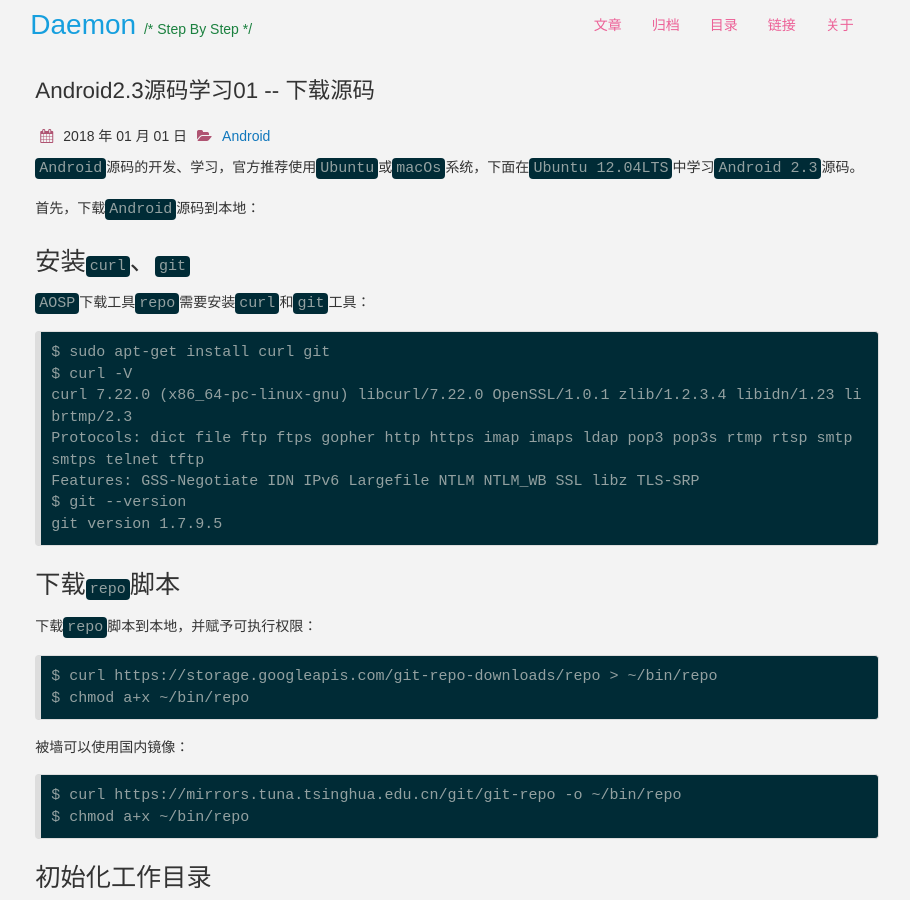
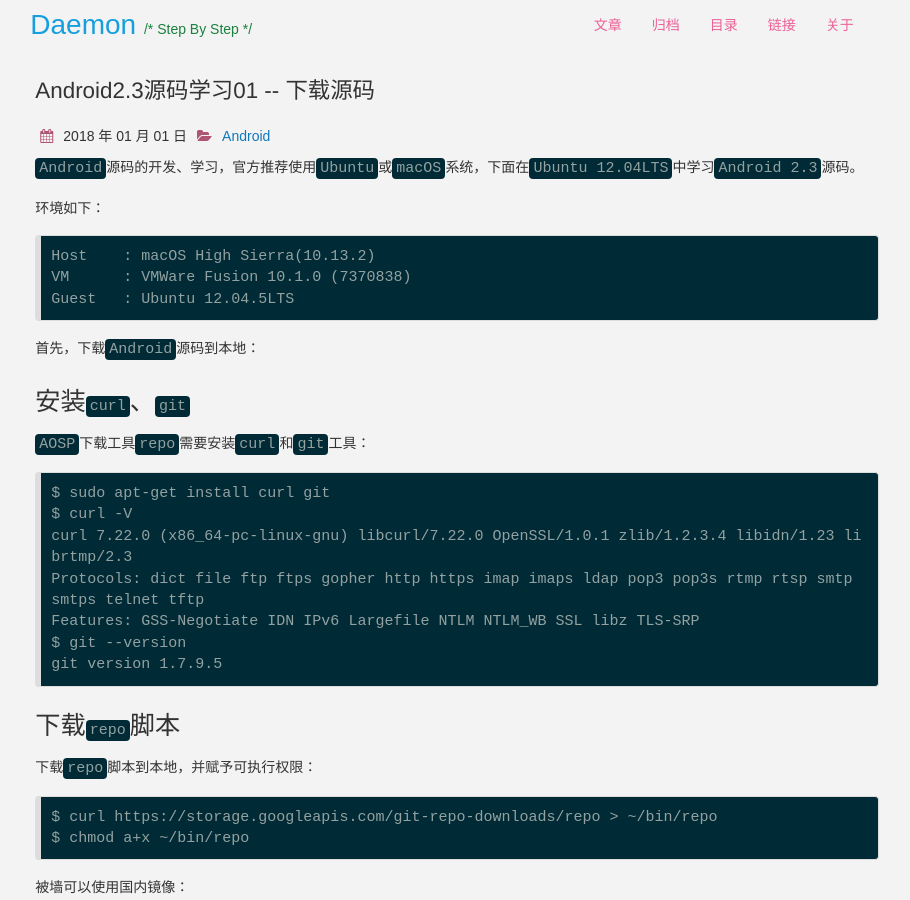
Before and after one commit to daemon369/daemon369.github.io, a Jekyll site: the page built from _posts/2018-01-01-01-aosp-2.3-1-001-download-source.md, in a window 1280 px wide and 900 px high. Shown: the whole window, without its empty margins (183-1093 px from the left). Built offline with Jekyll 4.4.1, drawn with Linux system fonts in a browser that asks for light colours; nearby versions of some CDN libraries; comment, search, counter and statistics services are not loaded.

Commit message:
download aosp source code

```diff
--- a/_posts/2018-01-01-01-aosp-2.3-1-001-download-source.md
+++ b/_posts/2018-01-01-01-aosp-2.3-1-001-download-source.md
@@ -10,13 +10,21 @@
 date: 2018-01-01 19:43:00
 ---
 
-`Android`源码的开发、学习，官方推荐使用`Ubuntu`或`macOs`系统，下面在`Ubuntu 12.04LTS`中学习`Android 2.3`源码。
+`Android`源码的开发、学习，官方推荐使用`Ubuntu`或`macOS`系统，下面在`Ubuntu 12.04LTS`中学习`Android 2.3`源码。
+
+环境如下：
+
+    Host    : macOS High Sierra(10.13.2)
+    VM      : VMWare Fusion 10.1.0 (7370838)
+    Guest   : Ubuntu 12.04.5LTS
 
 首先，下载`Android`源码到本地：
 
 # 安装`curl`、`git`
 
 `AOSP`下载工具`repo`需要安装`curl`和`git`工具：
+
+<!--excerpt-->
 
     $ sudo apt-get install curl git
     $ curl -V
@@ -25,8 +33,6 @@
     Features: GSS-Negotiate IDN IPv6 Largefile NTLM NTLM_WB SSL libz TLS-SRP
     $ git --version
     git version 1.7.9.5
-
-<!--excerpt-->
 
 # 下载`repo`脚本
 
```
